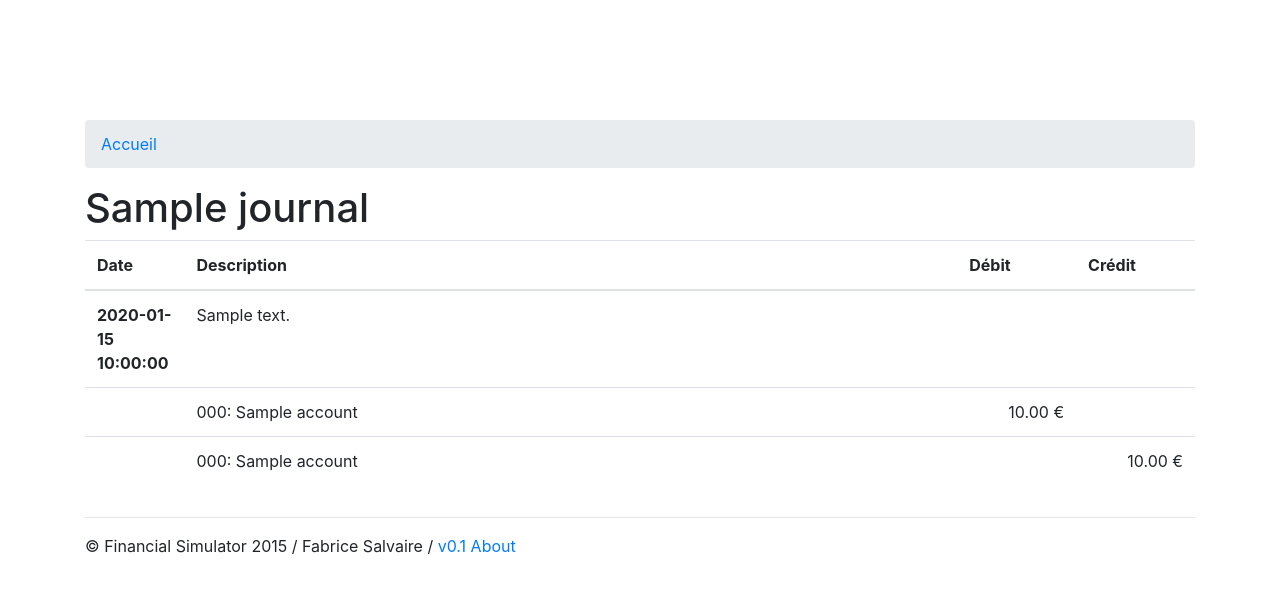
After one commit to FabriceSalvaire/pyFinancialSimulator, a Python web app: template FinancialSimulator/WebApplication/templates/journal.html in a window 1280 px wide. The commit adds this page. Shown: the top 593 px of the page. Run offline with Jinja, Linux system fonts and the light colour scheme; the template is opened without the code that fills it: most values are stand-ins (such as "Sample title", 1, 10 or a date in 2020); some libraries are stand-ins or nearby versions.

Commit message:
WebApplication

```diff
--- a/FinancialSimulator/WebApplication/config.py
+++ b/FinancialSimulator/WebApplication/config.py
@@ -2,7 +2,7 @@
 
 DEBUG = False
 
-INDEX_TEMPLATE = 'main.html'
+INDEX_TEMPLATE = 'index.html'
 
 ####################################################################################################
 #
--- a/FinancialSimulator/WebApplication/templates/base.html
+++ b/FinancialSimulator/WebApplication/templates/base.html
@@ -1,24 +1,51 @@
 {# -*- engine: jinja2 -*- #}
 <!DOCTYPE html>
+{# "{{ LANGUAGE_CODE }}" #}
 <html lang="fr">
 <head>
   <meta charset="utf-8">
   <meta name="viewport" content="width=device-width, initial-scale=1">
   <meta http-equiv="x-ua-compatible" content="ie=edge">
 
-  <title>Financial Simulator</title>
+  <title>Financial Simulator - {% block title %}{% endblock %}</title>
   <meta name="description" content="Financial Simulator">
   <meta name="author" content="Fabrice Salvaire">
 
   <link rel="stylesheet" href={{ url_for('static', filename='css/bootstrap.min.css') }}>
   <link rel="stylesheet" href={{ url_for('static', filename='css/financial-simulator.css') }}>
+  <style>
+  </style>
+  {% block head %}{% endblock %}
 </head>
+
+<nav class="navbar navbar-dark bg-inverse navbar-fixed-top">
+  <div class="container">
+    <a class="navbar-brand" href="#">F.S.</a>
+    <ul class="nav navbar-nav">
+      <li class="nav-item active">
+	<a class="nav-link" href="#">Home <span class="sr-only">(current)</span></a>
+      </li>
+    </ul>
+  </div>
+</nav>
 
 <body>
   <div class="body">
+    <div class="container">
     {% block body %}{% endblock %}
+
+    <hr />
+    <footer>
+      <p>&copy; Financial Simulator 2015 / Fabrice Salvaire /
+	<a href="https://github.com/FabriceSalvaire/financial-simulator/releases/tag/v0.1">v0.1</a>
+	<span class="pull-right"><a href="https://github.com/FabriceSalvaire/financial-simulator">About</a></span>
+      </p>
+    </footer>
+    </div>
+  </div>
 
   <script src={{ url_for('static', filename='js/jquery.min.js') }}></script>
   <script src={{ url_for('static', filename='js/bootstrap.min.js') }}></script>
+  {% block script %}{% endblock %}
 </body>
 </html>
--- /dev/null
+++ b/FinancialSimulator/WebApplication/templates/journal.html
@@ -0,0 +1,54 @@
+{# -*- engine: jinja2 -*- #}
+{% extends "base.html" %}
+{% block body %}
+  <ul class="breadcrumb">
+    <li><a href="/main">Accueil</a></li>
+    <li class="active"></li>
+  </ul>
+
+  <div class="row">
+    <div class="col-xl-12">
+      <h1>{{ journal.name }}</h1>
+      <table class="table table-hover">
+	<col style="width:5%">
+	<col style="width:65%">
+	<col style="width:10%">
+	<col style="width:10%">
+	<thead>
+	  <tr>
+	    <th>Date</th>
+	    <th>Description</th>
+	    <th>Débit</th>
+	    <th>Crédit</th>
+	  </tr>
+	</thead>
+	<tbody>
+	  {% for transaction in journal %}
+	    <tr>
+	      <th scope="row">{{ transaction.date }}</th>
+	      <td>{{ transaction.description }}</td>
+	      <td></td>
+	      <td></td>
+	    </tr>
+	    {% for imputation in transaction.iter_on_debits() %}
+	      <tr>
+		<th scope="row"></th>
+		<td>{{ imputation.account.code }}: {{ imputation.account.name }}</td>
+		<td class="text-right">{{ '%0.2f'| format(imputation.amount | round(2)) }} €</td>
+		<td></td>
+	      </tr>
+	    {% endfor %}
+	    {% for imputation in transaction.iter_on_credits() %}
+	      <tr>
+		<th scope="row"></th>
+		<td>{{ imputation.account.code }}: {{ imputation.account.name }}</td>
+		<td></td>
+		<td class="text-right">{{ '%0.2f'| format(imputation.amount | round(2)) }} €</td>
+	      </tr>
+	    {% endfor %}
+	  {% endfor %}
+	</tbody>
+      </table>
+    </div>
+  </div>
+{% endblock %}
```
Also changed, not shown: FinancialSimulator/Accounting/__init__.py (+68 -2 lines), FinancialSimulator/WebApplication/Views/Main.py (+13 -2 lines), FinancialSimulator/WebApplication/templates/account_chart.html (added, +41 -0 lines), FinancialSimulator/WebApplication/templates/main.html (+12 -33 lines).
